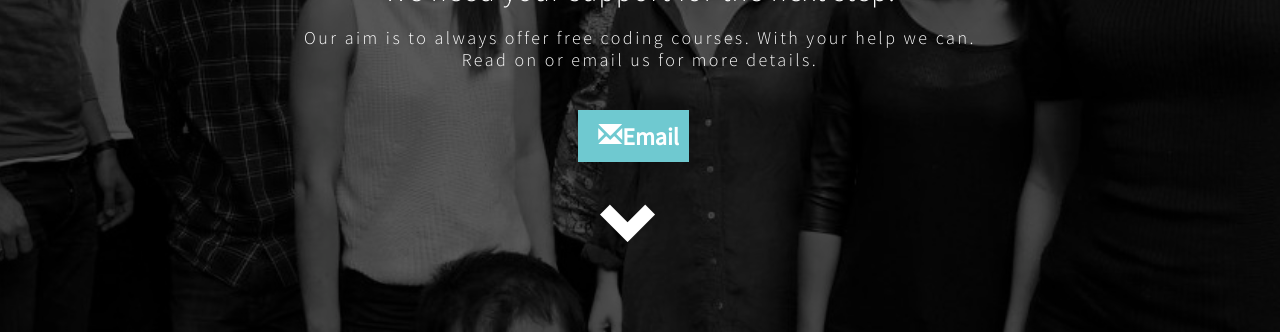
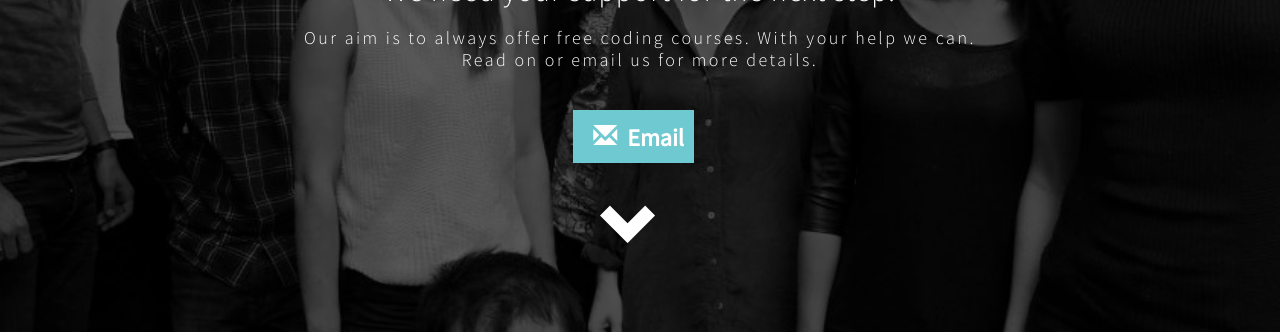
Before and after one commit to sofer/foundersandcoders, a Jekyll site: the page built from prerelease/index.html, in a window 1280 px wide. Shown: the part 438-770 px from the top of the page. Built offline with Jekyll 4.4.1, drawn with Linux system fonts in a browser that asks for light colours; nearby versions of some CDN libraries.

Commit message:
more tweaks

```diff
--- a/prerelease/css/main.css
+++ b/prerelease/css/main.css
@@ -253,6 +253,9 @@ div.clear {
   text-decoration: none;
   vertical-align: middle;
 }
+.kickstarter .container a button span {
+  padding-right: 10px;
+}
 .kickstarter .container a button:hover {
   background: #282732;
   color: #fff;
@@ -342,7 +345,7 @@ div.clear {
     height: 100%;
   }
   .kickstarter .container {
-    padding-top: 50px;
+    padding-top: 100px;
   }
   .kickstarter .container h1 {
     font-size: 25px;
```
Also changed, not shown: prerelease/css/main.scss (+4 -5 lines), 1 other file.
